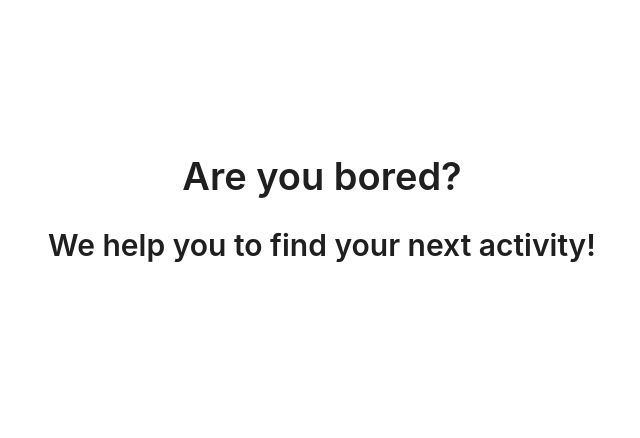
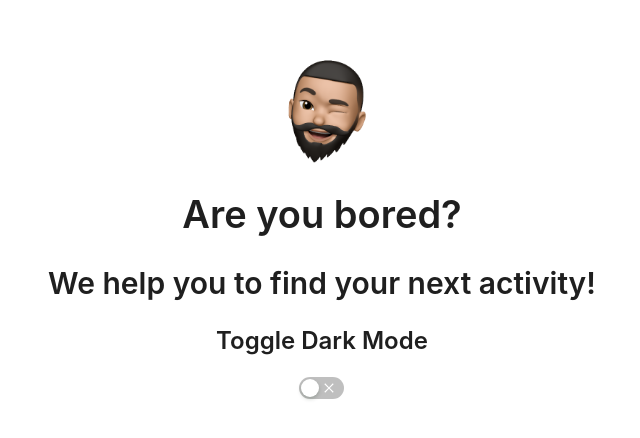
Before and after one commit to alexcloudstar/bored-v2, a React (Vite) app: page / in a window 1280 px wide. Shown: the part 184-622 px from the top of the page, without its empty margins (318-958 px from the left). Built offline with nearby package versions, Linux system fonts and the light colour scheme.

Commit message:
feat: Implement DarkMode component & store

```diff
--- a/package.json
+++ b/package.json
@@ -11,6 +11,7 @@
     "format": "prettier .  --write"
   },
   "dependencies": {
+    "@ant-design/icons": "^5.1.4",
     "antd": "^5.5.2",
     "react": "^18.2.0",
     "react-dom": "^18.2.0",
--- /dev/null
+++ b/src/components/DarkMode/DarkMode.tsx
@@ -0,0 +1,29 @@
+import { CheckOutlined, CloseOutlined } from '@ant-design/icons';
+import { Space, Switch, Typography } from 'antd';
+import { useDarkModeStore } from 'src/constants/store';
+
+const { Title } = Typography;
+
+const DarkMode = () => {
+  const { darkMode, toggleDarkMode } = useDarkModeStore(state => state);
+
+  const onToggle = () => toggleDarkMode();
+
+  return (
+    <>
+      <Space align='center' direction='vertical'>
+        <Title level={3}>Toggle Dark Mode</Title>
+        <Switch
+          checkedChildren={<CheckOutlined />}
+          unCheckedChildren={<CloseOutlined />}
+          defaultChecked
+          checked={darkMode}
+          size='default'
+          onClick={onToggle}
+        />
+      </Space>
+    </>
+  );
+};
+
+export default DarkMode;
--- /dev/null
+++ b/src/components/DarkMode/index.ts
@@ -0,0 +1 @@
+export { default as DarkMode } from './DarkMode';
--- /dev/null
+++ b/src/components/index.ts
@@ -0,0 +1 @@
+export { DarkMode } from './DarkMode';
--- a/src/constants/store.ts
+++ b/src/constants/store.ts
@@ -11,3 +11,13 @@ export const useBearStore = create<BearState>()(set => ({
   increase: by => set(state => ({ bears: state.bears + by })),
   decrease: by => set(state => ({ bears: state.bears - by })),
 }));
+
+export type DarkModeState = {
+  darkMode: boolean;
+  toggleDarkMode: () => void;
+};
+
+export const useDarkModeStore = create<DarkModeState>(set => ({
+  darkMode: false,
+  toggleDarkMode: () => set(state => ({ darkMode: !state.darkMode })),
+}));
--- a/src/pages/Homepage.tsx
+++ b/src/pages/Homepage.tsx
@@ -1,5 +1,7 @@
-import { Col, Row, Space, Typography } from 'antd';
+import { Col, Image, Row, Space, Typography } from 'antd';
 import { useBearStore } from '../constants/store';
+import Logo from 'src/assets/logo.png';
+import { DarkMode } from 'src/components';
 
 const { Title } = Typography;
 
@@ -14,8 +16,16 @@ const Homepage = () => {
       <Row>
         <Col span={24}>
           <Space align='center' direction='vertical'>
+            <Image
+              src={Logo}
+              alt='Alex Cloudstar Logo'
+              width={150}
+              height={150}
+              preview={false}
+            />
             <Title>Are you bored?</Title>
             <Title level={2}>We help you to find your next activity!</Title>
+            <DarkMode />
           </Space>
         </Col>
       </Row>
--- a/tsconfig.json
+++ b/tsconfig.json
@@ -18,7 +18,11 @@
     "strict": true,
     "noUnusedLocals": true,
     "noUnusedParameters": true,
-    "noFallthroughCasesInSwitch": true
+    "noFallthroughCasesInSwitch": true,
+    "baseUrl": ".",
+    "paths": {
+      "src/*": ["./src/*"]
+    }
   },
   "include": ["src"],
   "references": [{ "path": "./tsconfig.node.json" }]
--- a/vite.config.ts
+++ b/vite.config.ts
@@ -1,7 +1,13 @@
-import { defineConfig } from 'vite'
-import react from '@vitejs/plugin-react-swc'
+import { defineConfig } from 'vite';
+import react from '@vitejs/plugin-react-swc';
+import path from 'path';
 
 // https://vitejs.dev/config/
 export default defineConfig({
   plugins: [react()],
-})
+  resolve: {
+    alias: {
+      src: '/src',
+    },
+  },
+});
```
Also changed, not shown: src/assets/logo.png (renamed from src/assets/alex_cloudstar.png), 1 other file (tests, documents, lock files or other folders).
